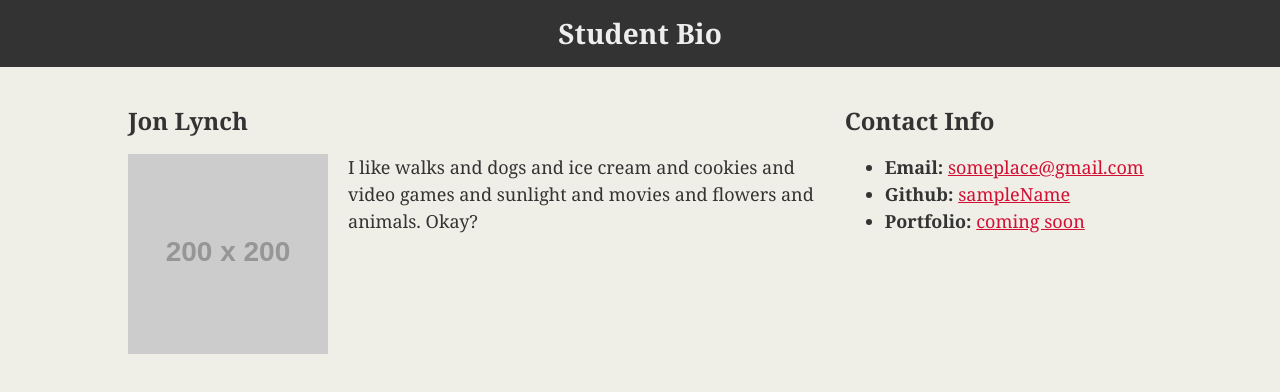
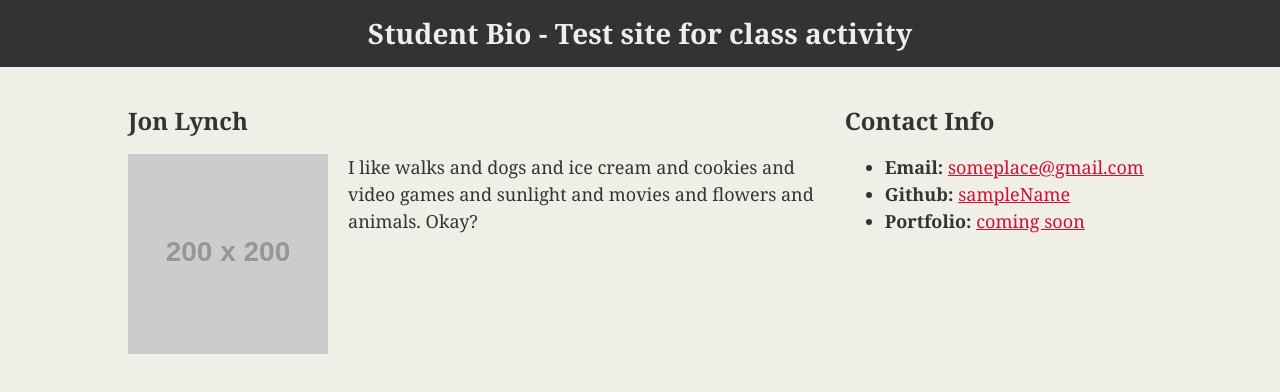
Before and after one commit to jonnylynchy/jonnylynchy.github.io, a plain HTML site: page index.html in a window 1280 px wide. Drawn offline with Linux system fonts and the light colour scheme; placeholder pictures from the web are drawn by us.

Commit message:
updated text

```diff
--- a/index.html
+++ b/index.html
@@ -10,7 +10,7 @@
 
 <body>
     <header>
-        <h1>Student Bio</h1>
+        <h1>Student Bio - Test site for class activity</h1>
     </header>
 
     <div class="container">
```
